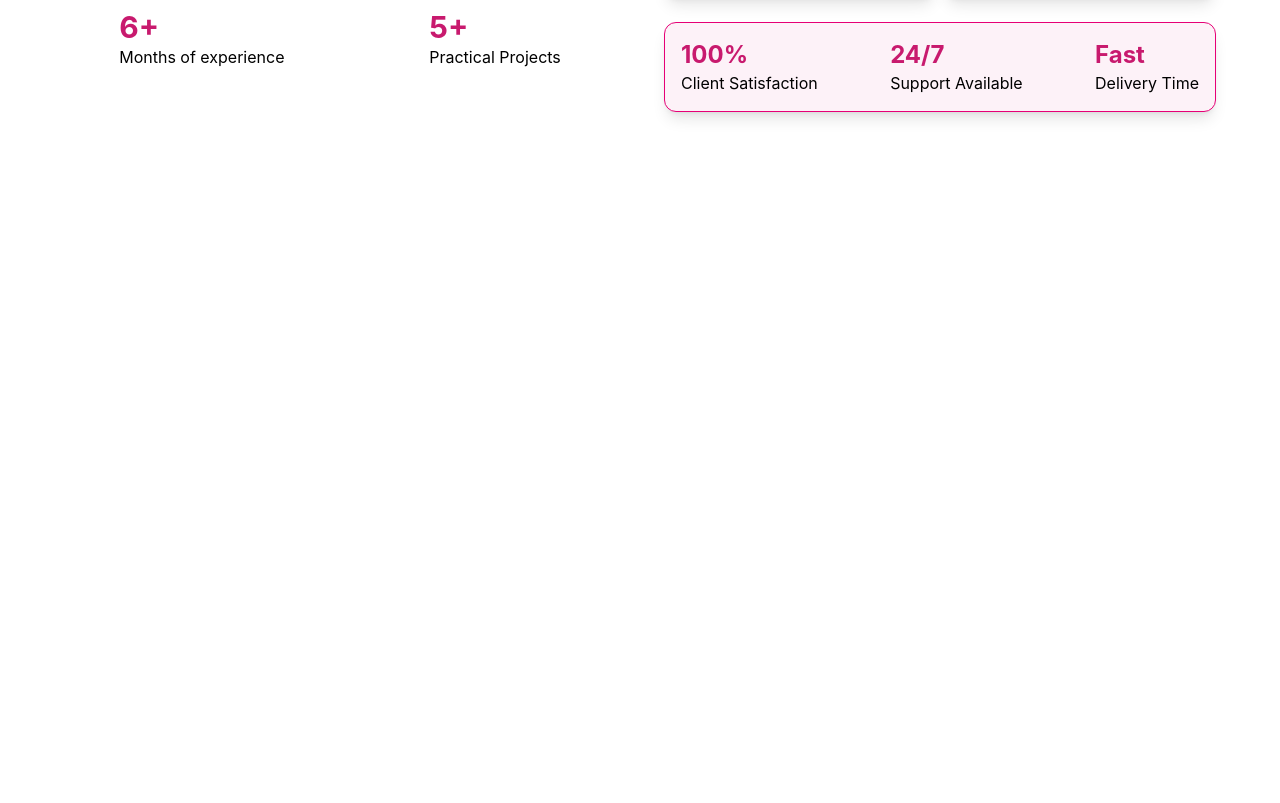
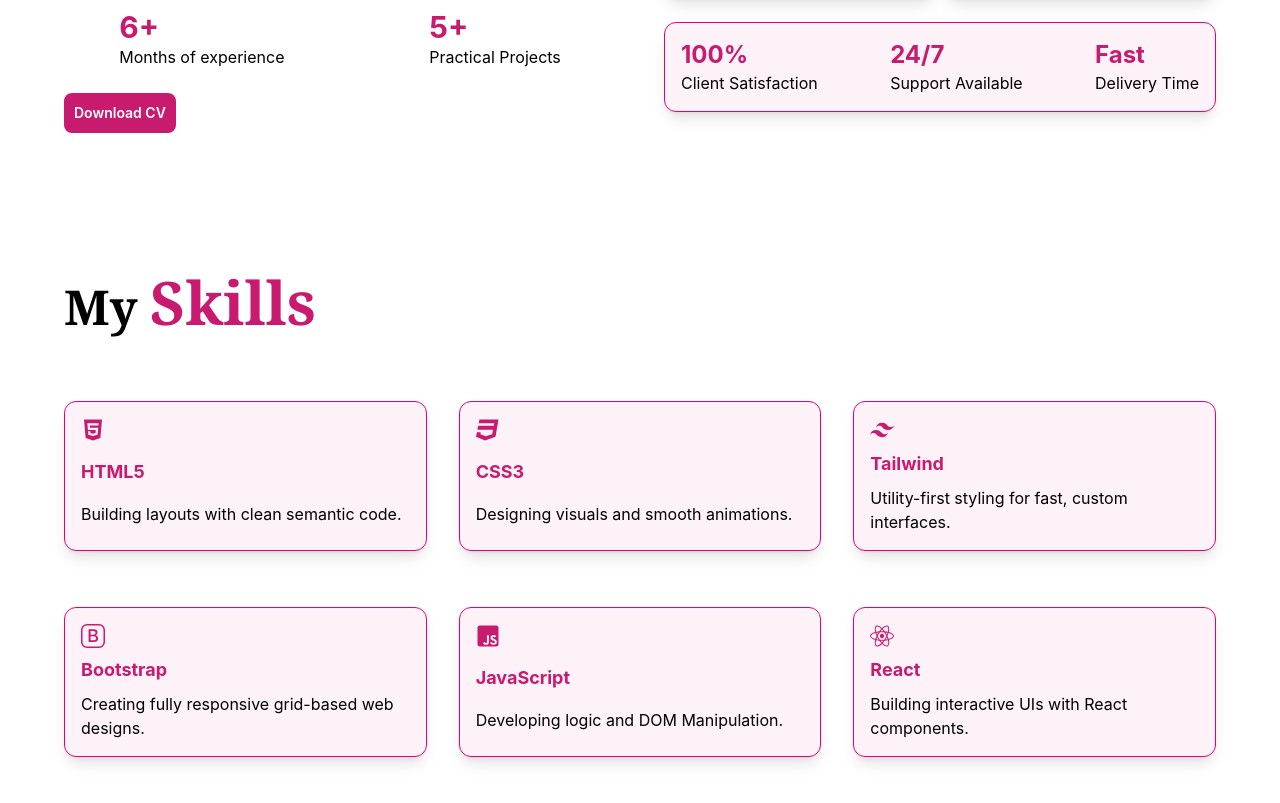
Before and after one commit to MARYCYNTHIA-NWANOKWARA/my-portfolio, a React (Vite) app: page / in a window 1280 px wide. Shown: the part 1191-1994 px from the top of the page. Before the commit the page ends 1351 px from the top, so only its background shows below. Built offline with nearby package versions, Linux system fonts and the light colour scheme.

Commit message:
Build Skills section with grid columns

```diff
--- a/src/App.jsx
+++ b/src/App.jsx
@@ -1,6 +1,7 @@
 import About from "./components/About"
 import Header from "./components/Header"
 import Home from "./components/Home"
+import Skills from "./components/Skills"
 
 
 function App() {
@@ -11,6 +12,7 @@ function App() {
       <Header/>
       <Home/>
       <About/>
+      <Skills/>
     </div>
   )
 }
--- a/src/components/About.jsx
+++ b/src/components/About.jsx
@@ -25,10 +25,12 @@ export default function About(){
                 </div>
              </div>
 
+             <button className="mt-6 border-2 text-sm border-[#c81a6e] px-2 py-2 font-semibold rounded-lg bg-[#c81a6e] text-white  hover:bg-white  hover:text-black transiton-all duration-300 cursor-pointer">Download CV</button>
+
            </div>
 
            <div className="mt-30">
-             <div className="flex gap-4 border bg-pink-50 text-pink-600 border-pink-600 p-4 rounded-xl mb-6 hover:scale-[1.03] transition-all shadow-lg">
+             <div className="flex gap-4 border bg-pink-50 text-pink-600 border-pink-600 p-4 rounded-xl mb-6 hover:scale-[1.03] transition-all duration-300 shadow-lg">
 
                 <h3 className="text-[#c81a6e] font-bold text-2xl"><FaCode/></h3>
                 <div className="grid gap-2">
@@ -39,20 +41,20 @@ export default function About(){
 
              <div className="grid grid-cols-2 gap-2">
 
-                 <div className="grid gap-2 border bg-pink-50 text-pink-600 border-pink-600 p-4 rounded-xl mb-6 hover:scale-[1.03] transition-all shadow-lg">
+                 <div className="grid gap-2 border bg-pink-50 text-pink-600 border-pink-600 p-4 rounded-xl mb-6 hover:scale-[1.03] transition-all duration-300 shadow-lg">
                     <h3 className="text-[#c81a6e] font-bold text-lg"><FaMagic/></h3>
                     <h2 className="text-[#c81a6e] font-bold text-lg">Clean Code</h2>
                     <p className="text-black">Writing maintainable well-documented code that scales.</p>
                  </div>
 
-                 <div className="grid gap-2 border bg-pink-50 text-pink-600 border-pink-600 p-4 rounded-xl mb-6 hover:scale-[1.03] transition-all shadow-lg">
+                 <div className="grid gap-2 border bg-pink-50 text-pink-600 border-pink-600 p-4 rounded-xl mb-6 hover:scale-[1.03] transition-all duration-300 shadow-lg">
                     <h3 className="text-[#c81a6e] font-bold text-lg"><FiMessageSquare/></h3>
                     <h2 className="text-[#c81a6e] font-bold text-lg">Communication</h2>
                     <p className="text-black">Clear updates, feedback and great teamwork.</p>
                  </div>
             </div>
 
-               <div className="flex  justify-between border bg-pink-50 text-pink-600 border-pink-600 p-4 rounded-xl mb-6 hover:scale-[1.03] transition-all shadow-lg">
+               <div className="flex  justify-between border bg-pink-50 text-pink-600 border-pink-600 p-4 rounded-xl mb-6 hover:scale-[1.03] transition-all duration-300 shadow-lg">
                      <div className="">
                         <h2 className="text-[#c81a6e] font-bold text-2xl">100%</h2>
                         <p className="text-black">Client Satisfaction</p>
--- /dev/null
+++ b/src/components/Skills.jsx
@@ -0,0 +1,43 @@
+import { BsBootstrap } from "react-icons/bs";
+import { FaCss3, FaHtml5, FaJsSquare, FaReact } from "react-icons/fa";
+import { SiTailwindcss } from "react-icons/si";
+
+export default function Skills(){
+    return(
+        <section className="mt-22 w-[90%] mx-auto py-6">
+            <h1 className="font-serif text-5xl font-semibold leading-tight mb-16">My <span className="text-[#c81a6e] text-6xl">Skills</span></h1>
+          <div className="grid grid-cols-1 md:grid-cols-2 lg:grid-cols-3 gap-8">
+            <div className="grid gap-2 border bg-pink-50 text-pink-600 border-pink-600 p-4 rounded-xl mb-6 hover:scale-[1.03] transition-all duration-300 shadow-lg">
+              <h2 className="text-[#c81a6e] font-bold text-2xl"><FaHtml5/></h2>
+              <h3 className="text-[#c81a6e] font-bold text-lg">HTML5</h3>
+              <p className="text-black">Building layouts with clean semantic code.</p>
+            </div>
+            <div className="grid gap-2 border bg-pink-50 text-pink-600 border-pink-600 p-4 rounded-xl mb-6 hover:scale-[1.03] transition-all duration-300 shadow-lg">
+              <h2 className="text-[#c81a6e] font-bold text-2xl"><FaCss3/></h2>
+              <h3 className="text-[#c81a6e] font-bold text-lg">CSS3</h3>
+              <p className="text-black">Designing visuals and smooth animations.</p>
+            </div>
+            <div className="grid gap-2 border bg-pink-50 text-pink-600 border-pink-600 p-4 rounded-xl mb-6 hover:scale-[1.03] transition-all duration-300 shadow-lg">
+              <h2 className="text-[#c81a6e] font-bold text-2xl"><SiTailwindcss/></h2>
+              <h3 className="text-[#c81a6e] font-bold text-lg">Tailwind</h3>
+              <p className="text-black">Utility-first styling for fast, custom interfaces.</p>
+            </div>
+            <div className="grid gap-2 border bg-pink-50 text-pink-600 border-pink-600 p-4 rounded-xl mb-6 hover:scale-[1.03] transition-all duration-300 shadow-lg">
+              <h2 className="text-[#c81a6e] font-bold text-2xl"><BsBootstrap/></h2>
+              <h3 className="text-[#c81a6e] font-bold text-lg">Bootstrap</h3>
+              <p className="text-black">Creating fully responsive grid-based web designs.</p>
+            </div>
+            <div className="grid gap-2 border bg-pink-50 text-pink-600 border-pink-600 p-4 rounded-xl mb-6 hover:scale-[1.03] transition-all duration-300 shadow-lg">
+              <h2 className="text-[#c81a6e] font-bold text-2xl"><FaJsSquare/></h2>
+              <h3 className="text-[#c81a6e] font-bold text-lg">JavaScript</h3>
+              <p className="text-black">Developing logic and DOM Manipulation.</p>
+            </div>
+            <div className="grid gap-2 border bg-pink-50 text-pink-600 border-pink-600 p-4 rounded-xl mb-6 hover:scale-[1.03] transition-all duration-300 shadow-lg">
+              <h2 className="text-[#c81a6e] font-bold text-2xl"><FaReact/></h2>
+              <h3 className="text-[#c81a6e] font-bold text-lg">React</h3>
+              <p className="text-black">Building interactive UIs with React components.</p>
+            </div>
+          </div>
+        </section>
+    )
+}
```
